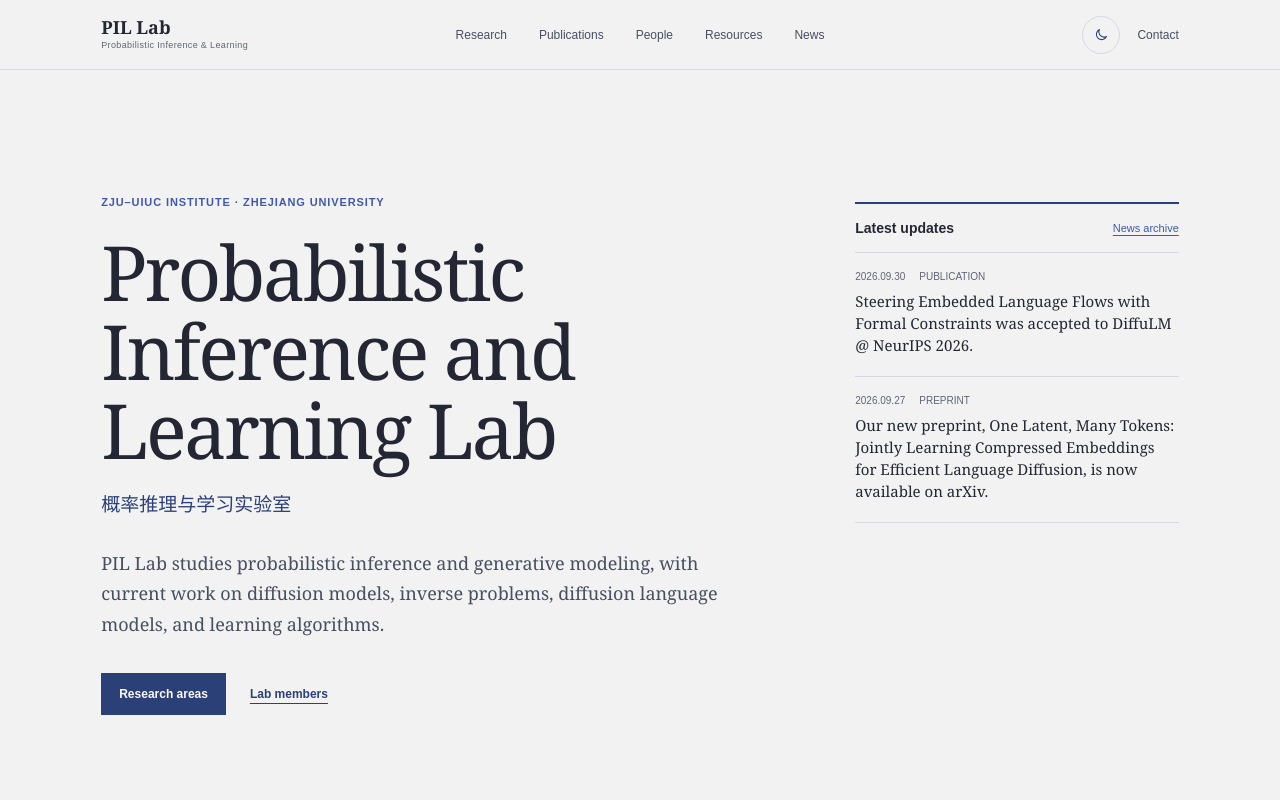
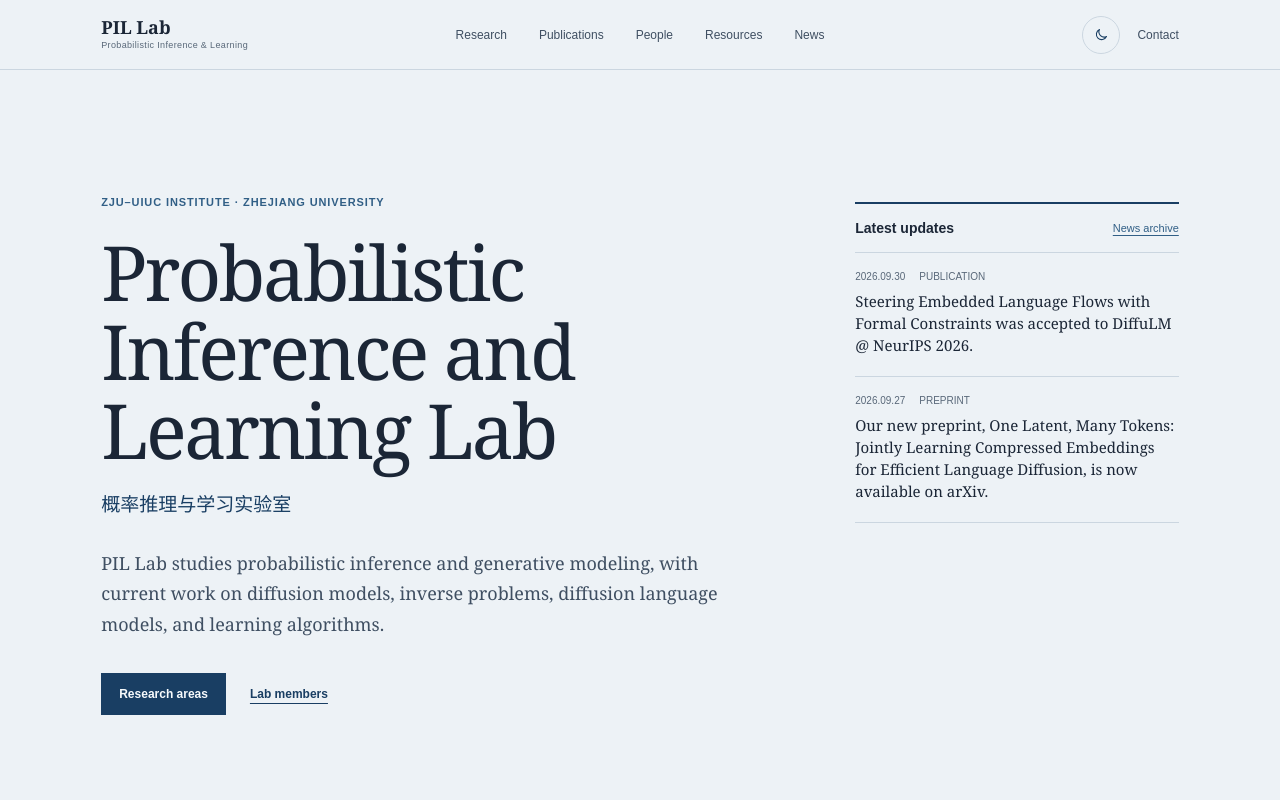
Before and after one commit to zju-pil-lab/zju-pil-lab.github.io, a Next.js app: page / in a window 1280 px wide. Shown: the top 800 px of the page. Built offline with nearby package versions, Linux system fonts and the light colour scheme.

Commit message:
Restore previous PIL blue-gray palette

```diff
--- a/app/globals.css
+++ b/app/globals.css
@@ -1,39 +1,39 @@
 :root {
   color-scheme: light;
-  --paper: #f2f2f2;
-  --surface: #f8f8f8;
-  --ink: #242733;
-  --muted: #606574;
-  --line: #d6d8df;
-  --blue: #405aa8;
-  --blue-dark: #2c4078;
-  --blue-soft: #e5e9f6;
-  --copy: #484f60;
-  --author: #4c5872;
-  --nav-bg: rgba(242, 242, 242, .96);
-  --button-text: #f8f9fc;
-  --focus: #4d67bc;
-  --selection: #d8e0f6;
+  --paper: #edf2f6;
+  --surface: #f7f9fb;
+  --ink: #1b2636;
+  --muted: #596879;
+  --line: #cbd6e0;
+  --blue: #315f86;
+  --blue-dark: #193e63;
+  --blue-soft: #dfe9f2;
+  --copy: #3f4f62;
+  --author: #40536a;
+  --nav-bg: rgba(237, 242, 246, .96);
+  --button-text: #f7fafc;
+  --focus: #2e6699;
+  --selection: #c6dcec;
   --max: 1180px;
   --gutter: clamp(20px, 4vw, 56px);
 }
 
 html[data-theme='dark'] {
   color-scheme: dark;
-  --paper: #191a1f;
-  --surface: #212329;
-  --ink: #e8e9ef;
-  --muted: #adb0bc;
-  --line: #373a44;
-  --blue: #a5b5ee;
-  --blue-dark: #c0cbf4;
-  --blue-soft: #292f44;
-  --copy: #cbced9;
-  --author: #bcc4da;
-  --nav-bg: rgba(25, 26, 31, .96);
-  --button-text: #191e30;
-  --focus: #bac9ff;
-  --selection: #3b476b;
+  --paper: #121a24;
+  --surface: #182330;
+  --ink: #e3eaf1;
+  --muted: #a5b2bf;
+  --line: #30404f;
+  --blue: #8bb5d6;
+  --blue-dark: #afd0e8;
+  --blue-soft: #1b2c3b;
+  --copy: #c5d0da;
+  --author: #b7c6d3;
+  --nav-bg: rgba(18, 26, 36, .96);
+  --button-text: #13202c;
+  --focus: #9bc8ea;
+  --selection: #2d536f;
 }
 
 * { box-sizing: border-box; }
```
